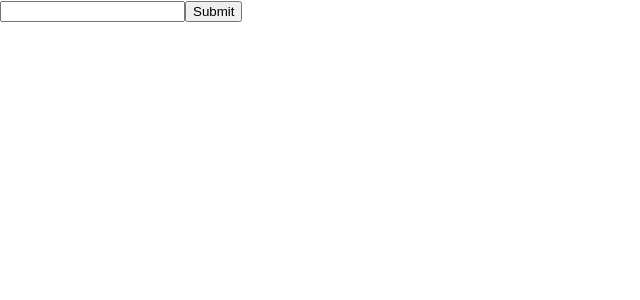
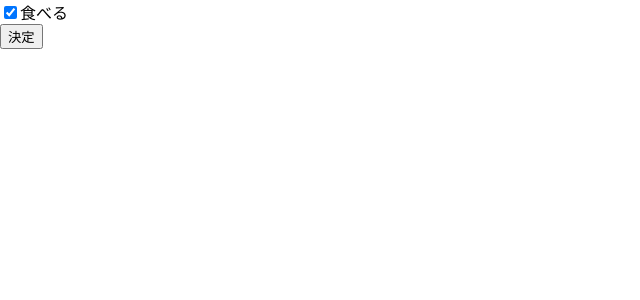
Before and after one commit to s19014/sagent, a React (Create React App) app: page / in a window 1280 px wide. Shown: the top 300 px of the page, without its empty margins (0-640 px from the left). Built offline with nearby package versions, Linux system fonts and the light colour scheme.

Commit message:
1/29 修正

```diff
--- a/src/App.js
+++ b/src/App.js
@@ -1,5 +1,5 @@
 import React from 'react'
-import TextForm from './TextForm'
+import CBoxForm from './CBoxForm'
 
 class App extends React.Component {
   constructor (props) {
@@ -11,7 +11,7 @@ class App extends React.Component {
   render () {
     return (
       <div>
-        <TextForm />
+        <CBoxForm />
       </div>
     )
   }
--- /dev/null
+++ b/src/CBoxForm.js
@@ -0,0 +1,40 @@
+import React from 'react'
+
+class CBoxForm extends React.Component {
+  constructor (props) {
+    super(props)
+    this.state = { check: true }
+  }
+
+  render () {
+    return (
+      <div>
+        <form onSubmit={e => this.doSubmit(e)}>
+          <label>
+            <input
+              type='checkbox'
+              onChange={e => this.doChange(e)}
+              checked={this.state.check}
+            />
+            食べる
+          </label>
+          <br />
+          <input type='submit' value='決定' />
+        </form>
+      </div>
+    )
+  }
+
+  doChange (e) {
+    this.setState({
+      check: !this.state.check
+    })
+  }
+
+  doSubmit (e) {
+    e.preventDefault()
+    window.alert(this.state.check ? '食べる' : '食べない')
+  }
+}
+
+export default CBoxForm
--- a/src/TextForm.js
+++ /dev/null
@@ -1,36 +0,0 @@
-import React from 'react'
-
-class TextForm extends React.Component {
-  constructor (props) {
-    super(props)
-    this.state = {
-      value: ''
-    }
-  }
-  componentDidMount () {}
-
-  render () {
-    return (
-      <div>
-        <form onSubmit={e => this.doSubmit(e)}>
-          <input
-            type='text'
-            onChange={e => this.doChange(e)}
-            value={this.state.value}
-          />
-          <input type='submit' />
-        </form>
-      </div>
-    )
-  }
-  doChange (e) {
-    const newValue = e.target.value
-    this.setState({ value: newValue })
-  }
-
-  doSubmit (e) {
-    e.preventDefault()
-    window.alert(this.state.value)
-  }
-}
-export default TextForm
```
Also changed, not shown: 1 other file (tests, documents, lock files or other folders).
